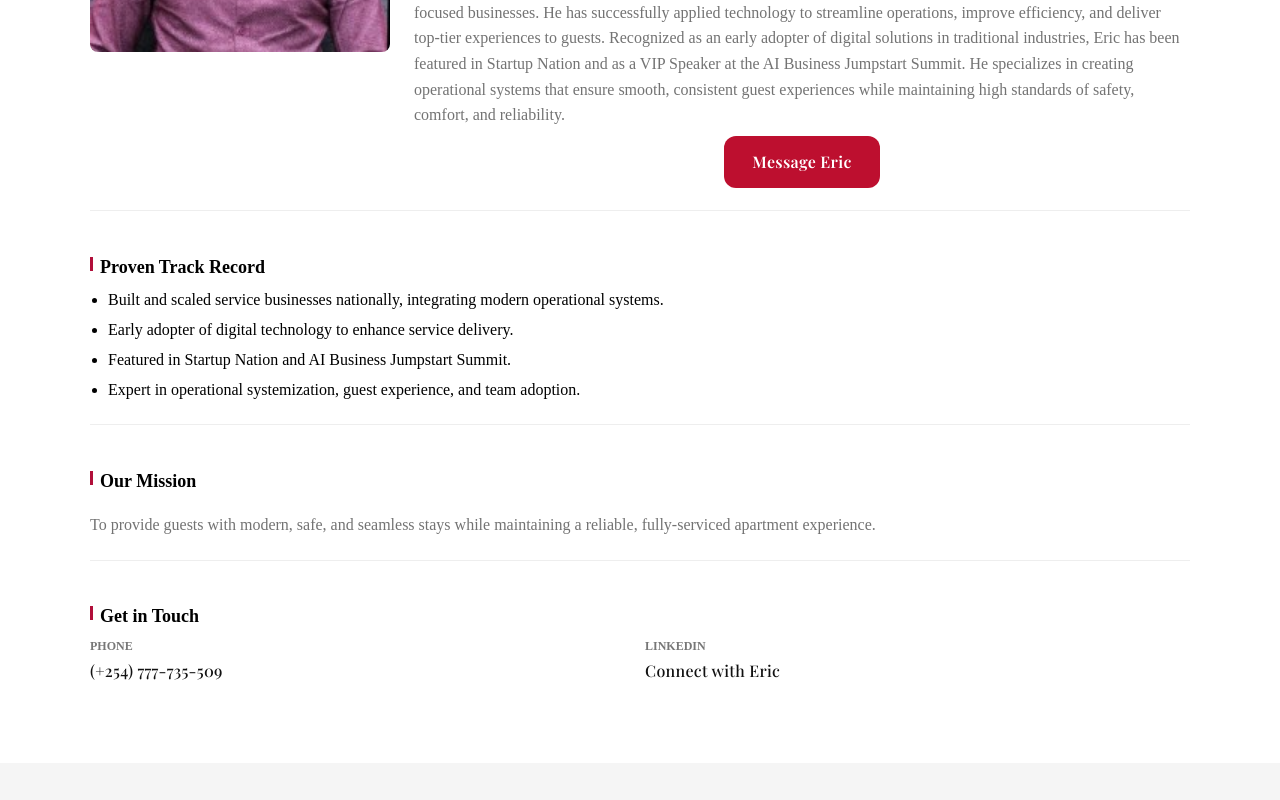
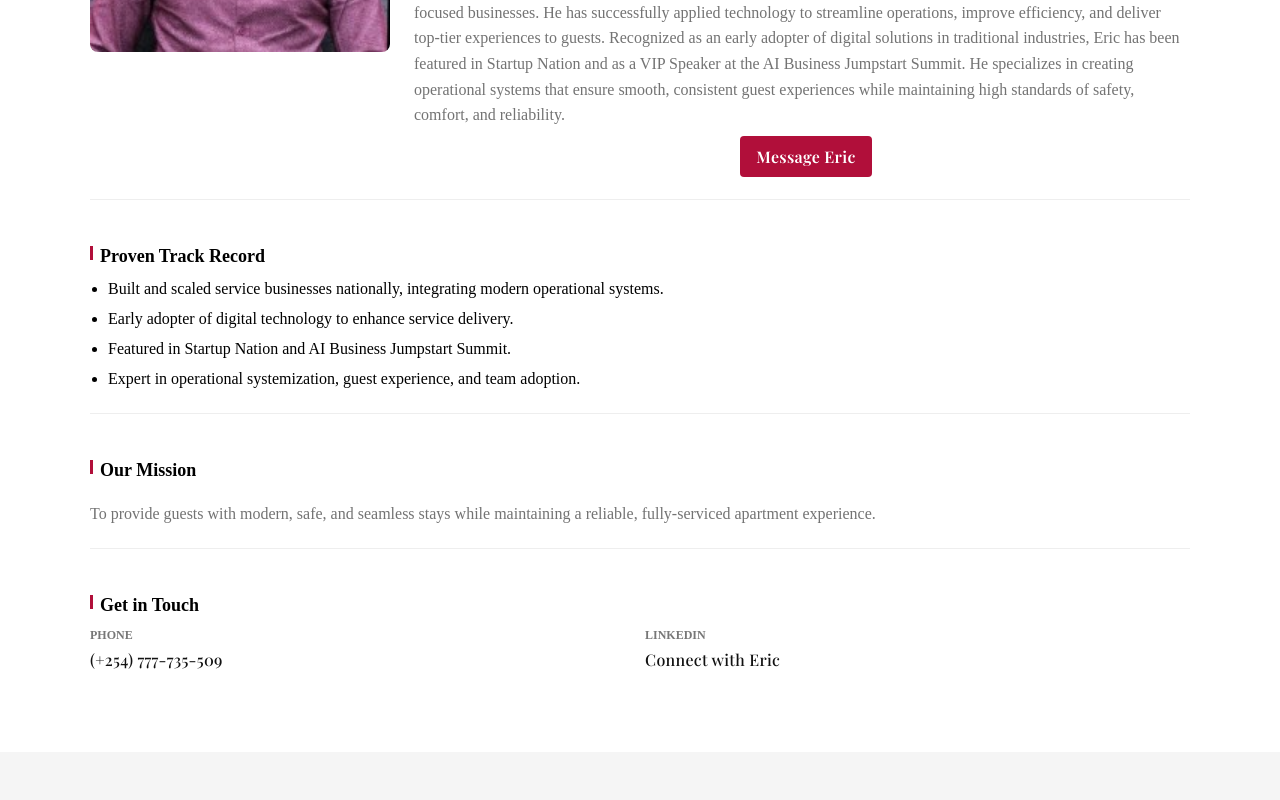
Before and after one commit to Herman-Gathege/alpha-bnb-site, a React (Vite) app in the folder frontend/: page / in a window 1280 px wide. Shown: the part 3220-4020 px from the top of the page. Built offline with nearby package versions, Linux system fonts and the light colour scheme; no server answers.

Commit message:
starting the visitors side

```diff
--- a/frontend/src/components/AboutPreview.jsx
+++ b/frontend/src/components/AboutPreview.jsx
@@ -1,5 +1,6 @@
 import React from "react";
 import { Link } from "react-router-dom";
+import "../css/landing.css";
 
 const AboutPreview = () => {
   return (
@@ -41,7 +42,7 @@ const AboutPreview = () => {
             </p>
 
             <div className="hero-actions">
-              <Link to="/contact" className="btn-primary">
+              <Link to="/contact" className="cta-btn">
                 Message Eric
               </Link>
             </div>
--- a/frontend/src/css/landing.css
+++ b/frontend/src/css/landing.css
@@ -391,7 +391,7 @@ section p {
   color: #000;
 }
 
-.cta-btn {
+/* .cta-btn {
   background: #B10F3A;
   color: #ffffff;
   padding: 0.9rem 2rem;
@@ -405,6 +405,22 @@ section p {
 .cta-btn:hover {
   transform: translateY(-2px);
   box-shadow: var(--shadow-soft);
+} */
+
+.cta-btn {
+  background-color: #B10F3A;
+  color: #fff;
+  padding: 8px 16px;
+  border-radius: 4px;
+  margin-left: 8px;
+  font-weight: 600;
+  border-radius: 4px 4px 4px 4px;
+  text-decoration: none;
+}
+
+.cta-btn:hover {
+  background-color: #f4c430;
+  color: #0d3b66;
 }
 
 html, body {
```
